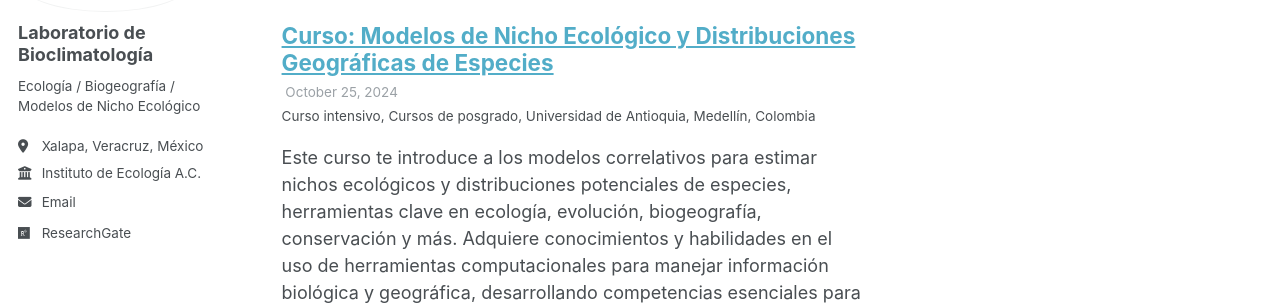
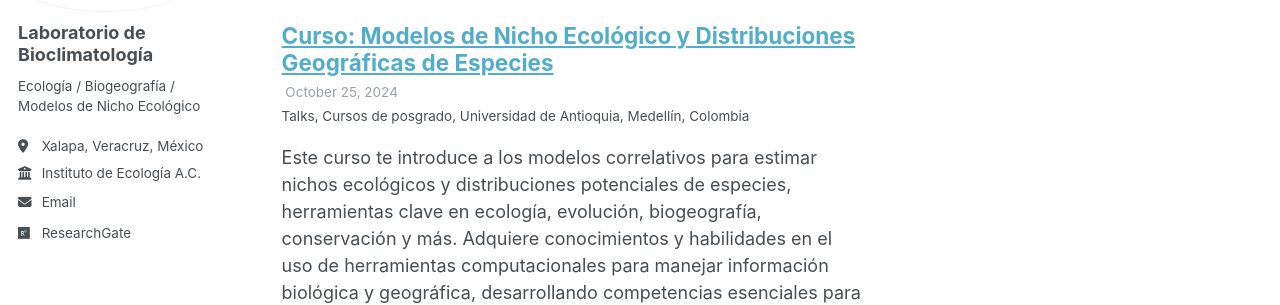
Before and after one commit to Labbioclim/bioclimat, a Jekyll site: the page built from _pages/talks.html, in a window 1280 px wide and 900 px high. Shown: the part 157-462 px from the top of the window. Built offline with Jekyll 4.4.1, drawn with Linux system fonts in a browser that asks for light colours.

Commit message:
Update nicho_medellin.md

```diff
--- a/_talks/nicho_medellin.md
+++ b/_talks/nicho_medellin.md
@@ -1,7 +1,7 @@
 ---
 title: "Curso: Modelos de Nicho Ecológico y Distribuciones Geográficas de Especies"
 collection: talks
-type: "Curso intensivo"
+type: "Talks"
 permalink: /talks/nicho_medellin
 venue: "Cursos de posgrado"
 date: 2024-10-25
```
